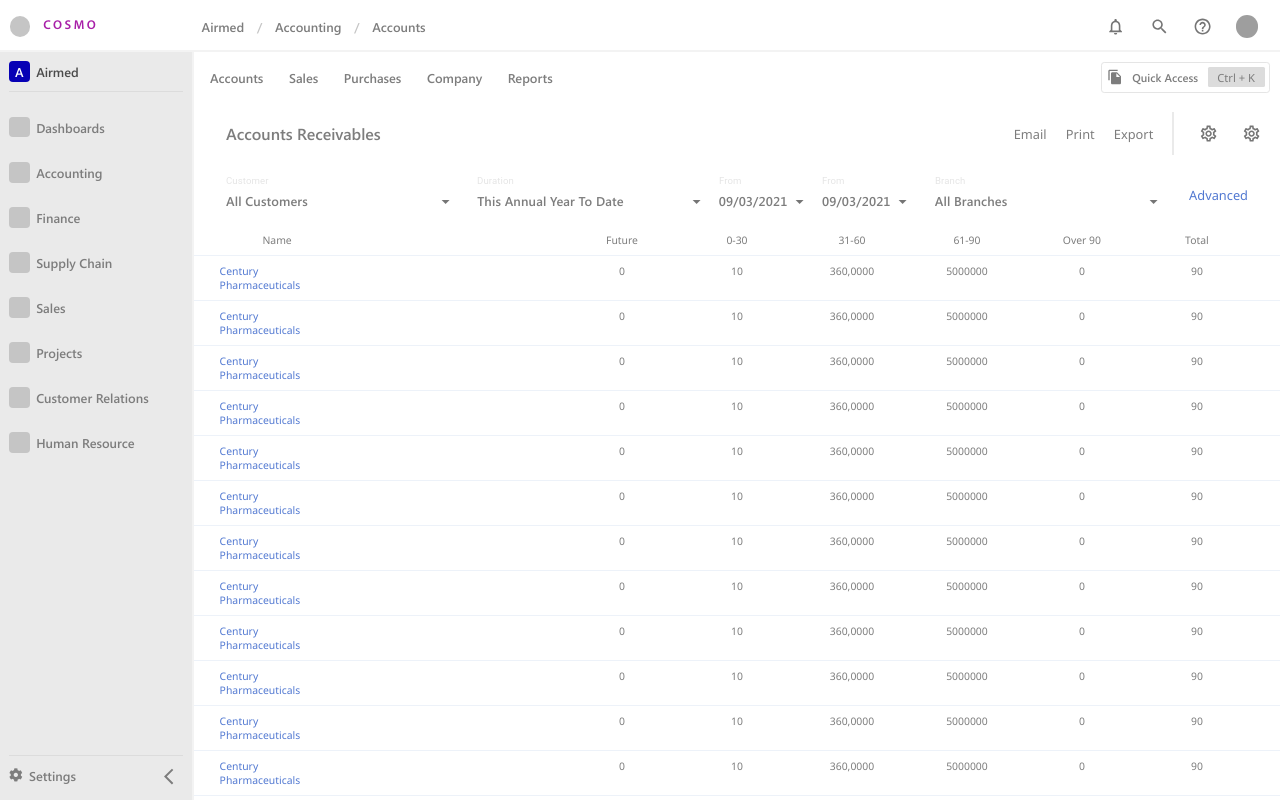
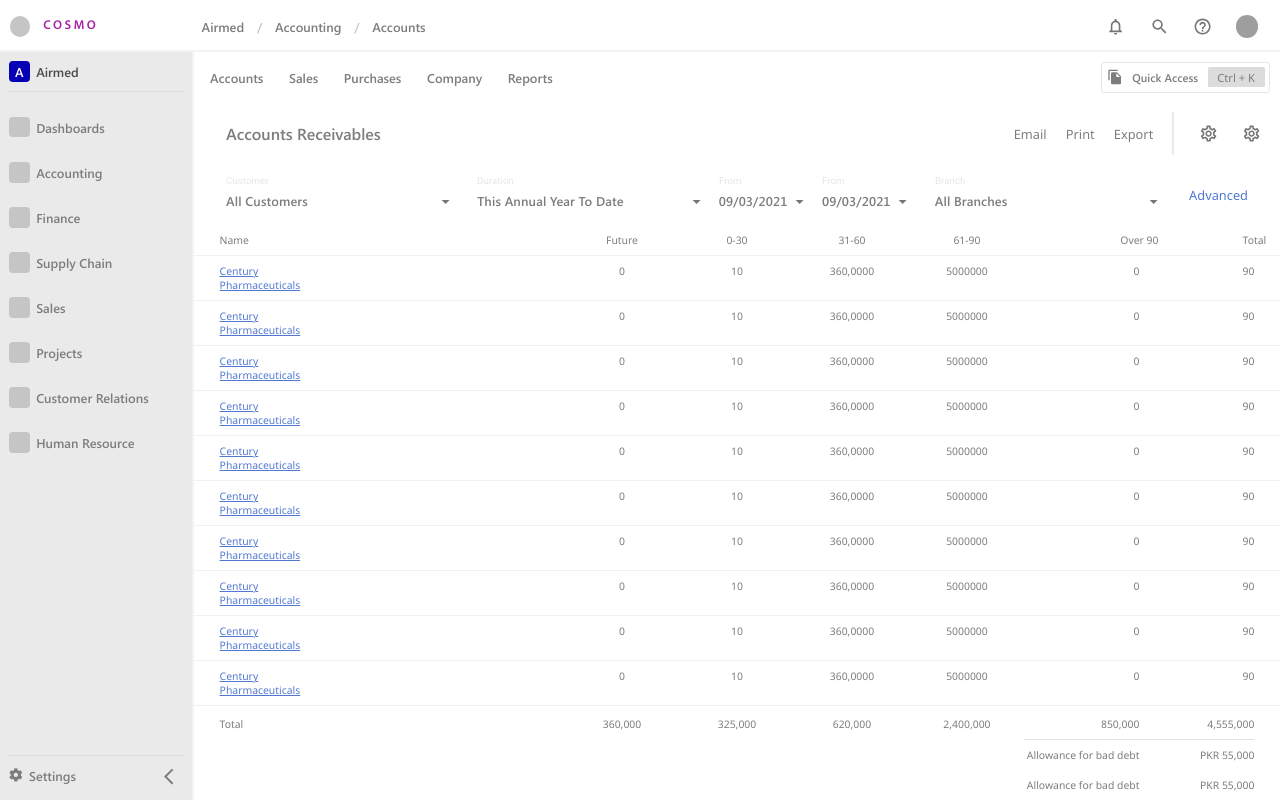
Before and after one commit to Maheerali-pk/cosmo, a React (Create React App) app: page / in a window 1280 px wide. Built offline with nearby package versions, Linux system fonts and the light colour scheme; grey boxes are pictures that could not be loaded; a small style sheet from the web is missing.

Commit message:
Footer of the table is made

```diff
--- a/src/Helpers/utils.tsx
+++ b/src/Helpers/utils.tsx
@@ -20,6 +20,7 @@ export const colors = {
    sidebarLogoPurple: "#0701B5",
    white: "white",
    pageOutlineSkyblue: "#F3F3F3",
+   tableFooterHrColor: "#E1E1E1",
 };
 export type FontFamilyKey = "regular" | "semibold" | "myraid-pro";
 
--- a/src/Pages/AccountRecieveables/Table.tsx
+++ b/src/Pages/AccountRecieveables/Table.tsx
@@ -11,17 +11,29 @@ export interface RowProps {
 const RowWrapper = styled.div`
    display: grid;
    width: 100%;
-   grid-template-columns: 1fr 2fr repeat(6, 1fr);
+   grid-template-columns: 1fr 2fr 1fr 1fr 1fr 1fr 1fr 1fr;
    padding: ${toRem(10)} 2rem;
    border-bottom: 1px solid ${colors.skyBlueLines};
+   ${Text} {
+      text-align: center;
+      font-size: ${toRem(13)};
+   }
+
+   & > ${Text}:nth-child(1) {
+      text-align: left;
+   }
+   & > ${Text}:nth-child(7),
+   & > ${Text}:nth-child(8) {
+      text-align: right !important;
+   }
 `;
 
-const HeadingsWrapper = styled(RowWrapper)``;
+// const HeadingsWrapper = styled(RowWrapper)``;
 
 const Row: React.FC<RowProps> = ({ items }) => {
    return (
       <RowWrapper>
-         <Text size={13} color={"bueLink"}>
+         <Text size={13} isLink>
             {items[0]}
          </Text>
          <div></div>
@@ -33,17 +45,75 @@ const Row: React.FC<RowProps> = ({ items }) => {
       </RowWrapper>
    );
 };
+const FooterRowWrapper = styled(RowWrapper)`
+   padding: 0 2rem;
+   text-align: center;
+   ${Text} {
+      font-size: ${toRem(13)};
+      padding: ${toRem(10)} 0;
+   }
+   border: none;
+`;
+
+const FooterSubRowWrapper = styled(RowWrapper)`
+   text-align: right;
+   border: none;
+`;
 
 const HeadingsRow = () => {
    const headings = ["Name", "", "Future", "0-30", "31-60", "61-90", "Over 90", "Total"];
    return (
       <RowWrapper style={{ overflowY: "scroll" }}>
-         {headings.map((x) => (
-            <Text size={13} style={{ textAlign: "center" }}>
-               {x}
-            </Text>
-         ))}
+         <Text>Name</Text>
+         <Text></Text>
+         <Text>Future</Text>
+         <Text>0-30</Text>
+         <Text>31-60</Text>
+         <Text>61-90</Text>
+         <Text style={{ width: "100%", display: "flex", justifyContent: "flex-end" }}>
+            <div style={{ transform: "translate(50%)", width: "fit-content" }}>Over 90</div>
+         </Text>
+         <Text style={{ width: "100%", display: "flex", justifyContent: "flex-end" }}>
+            <div style={{ transform: "translate(50%, 0)", width: "fit-content" }}>Total</div>
+         </Text>
       </RowWrapper>
+   );
+};
+
+const Footer = () => {
+   return (
+      <>
+         <FooterRowWrapper style={{ textAlign: "center", fontSize: toRem(13) }}>
+            <Text>Total</Text>
+            <div></div>
+            <Text>360,000</Text>
+            <Text>325,000</Text>
+            <Text>620,000</Text>
+            <Text>2,400,000</Text>
+            <Text style={{ borderBottom: `1px solid ${colors.tableFooterHrColor}` }}>850,000</Text>
+            <Text style={{ borderBottom: `1px solid ${colors.tableFooterHrColor}` }}>4,555,000</Text>
+         </FooterRowWrapper>
+         <FooterSubRowWrapper>
+            <div></div>
+            <div></div>
+            <div></div>
+            <div></div>
+            <div></div>
+            <div></div>
+            <Text>Allowance for bad debt</Text>
+            <Text>PKR 55,000</Text>
+         </FooterSubRowWrapper>
+         <FooterSubRowWrapper>
+            <div></div>
+            <div></div>
+            <div></div>
+            <div></div>
+            <div></div>
+            <div></div>
+            <Text>Allowance for bad debt</Text>
+            <Text>PKR 55,000</Text>
+         </FooterSubRowWrapper>
+      </>
    );
 };
 
@@ -56,11 +126,6 @@ const TableBody = styled(Flexbox)`
    overflow-y: scroll;
 `;
 
-const TableWrapper = styled.div`
-   display: grid;
-   grid-template-columns: 1fr 2fr repeat(6, 1fr);
-`;
-
 const Table: React.FC<TableProps> = () => {
    return (
       <>
@@ -70,6 +135,7 @@ const Table: React.FC<TableProps> = () => {
                <Row items={row}></Row>
             ))}
          </TableBody>
+         <Footer></Footer>
       </>
    );
 };
--- a/src/StyledComponents/Text.tsx
+++ b/src/StyledComponents/Text.tsx
@@ -5,6 +5,7 @@ interface TextProps {
    size?: number;
    fontFamily?: FontFamilyKey;
    color?: keyof typeof colors;
+   isLink?: boolean;
 }
 console.log("hello");
 
@@ -16,4 +17,10 @@ export const text = (p: TextProps) => css`
    font-size: ${toRem(p.size || 16)};
    font-family: ${fonts[p.fontFamily || "regular"]};
    color: ${colors[p.color || "grayText"]};
+   ${p.isLink &&
+   css`
+      cursor: pointer;
+      color: ${colors.bueLink};
+      text-decoration: underline;
+   `}
 `;
```
